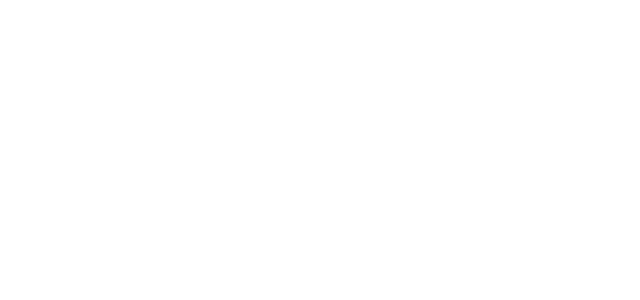
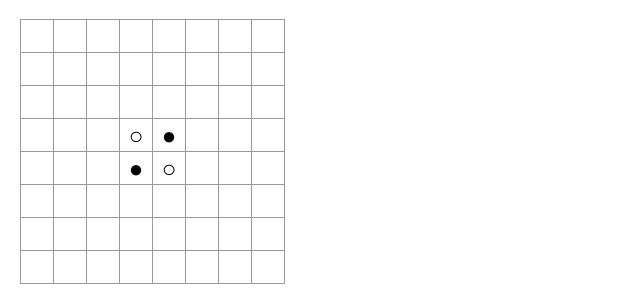
Before and after one commit to natsuya-kume/Othello, a React (Create React App) app: page / in a window 1280 px wide. Shown: the top 300 px of the page, without its empty margins (0-640 px from the left). Built offline with nearby package versions, Linux system fonts and the light colour scheme; the HTML template or start-up script is replaced by a standard one.

Commit message:
Display board on screen

```diff
--- a/src/App.tsx
+++ b/src/App.tsx
@@ -1,9 +1,11 @@
 import React from "react";
+import GameComponent from "./GameComponent";
+import "./Othello.css";
 
 const App = () => {
   return (
     <div className="App">
-      <p className="App-intro">{/* <GameComponent></GameComponent> */}</p>
+      <GameComponent />
     </div>
   );
 };
--- a/src/Board.tsx
+++ b/src/Board.ts
@@ -91,7 +91,7 @@
     let neighbourX = startX + proceedX;
     let neighbourY = startY + proceedY;
     if (!this.inBoard(neighbourX, neighbourY)) {
-      false;
+      return false;
     }
     let nextPiece = Board.getNextPiece(isFirst);
     let neighbourPiece = this.getSquare(neighbourX, neighbourY);
--- /dev/null
+++ b/src/BoardComponent.tsx
@@ -0,0 +1,33 @@
+import { Component } from "react";
+import { Board } from "./Board";
+import { SquareComponent } from "./SquareComponent";
+
+export interface IBoardComponentProps {
+  board: Board;
+  onClick(x: number, y: number): void;
+}
+// 盤面を扱うコンポーネント
+
+export class BoardComponent extends Component<IBoardComponentProps, {}> {
+  // 駒を描画する関数
+  renderSquare(x: number, y: number) {
+    return (
+      <SquareComponent
+        value={this.props.board.getSquare(x, y)}
+        onClick={() => this.props.onClick(x, y)}
+      />
+    );
+  }
+
+  render() {
+    const rows = [];
+    for (let i = 0; i < this.props.board.rowNumber; i++) {
+      let columns = [];
+      for (let j = 0; j < this.props.board.columnNumber; j++) {
+        columns.push(<span>{this.renderSquare(j, i)}</span>);
+      }
+      rows.push(<div className="borad-row">{columns}</div>);
+    }
+    return <div>{rows}</div>;
+  }
+}
--- /dev/null
+++ b/src/GameComponent.tsx
@@ -0,0 +1,48 @@
+import { Component } from "react";
+import { Board } from "./Board";
+import { BoardComponent } from "./BoardComponent";
+
+// オブジェクトの型を宣言
+interface GameState {
+  firstIsNext: boolean;
+}
+
+export default class GameComponent extends Component<{}, GameState> {
+  board: Board;
+  state: GameState = {
+    firstIsNext: true,
+  };
+
+  // 初期化メソッド
+  constructor(props: {}) {
+    // 親クラスの「コンストラクタ」を呼び出すからsuperを書く 親クラスのコンストラクタに子クラスのpropsを渡して、処理を依頼する
+    super(props);
+    // ボードのインスタンスの作成　8*8の盤面
+    this.board = new Board(8, 8);
+  }
+
+  render() {
+    return (
+      <div className="game">
+        <div className="game-board">
+          <BoardComponent
+            board={this.board}
+            onClick={(x, y) => this.handleClick(x, y)}
+          />
+        </div>
+      </div>
+    );
+  }
+
+  // マスがクリックされた時の処理
+  private handleClick(x: number, y: number) {
+    if (this.board.getSquare(x, y)) {
+      alert("既に駒が置かれています");
+      return;
+    }
+
+    this.board.executeReverse(x, y, this.state.firstIsNext);
+    this.board.setSquare(x, y, this.state.firstIsNext);
+    this.setState({ firstIsNext: !this.state.firstIsNext });
+  }
+}
--- /dev/null
+++ b/src/Othello.css
@@ -0,0 +1,50 @@
+body {
+  font: 14px "Century Gothic", Futura, sans-serif;
+  margin: 20px;
+}
+ol,
+ul {
+  padding-left: 30px;
+}
+
+.board-row:after {
+  clear: both;
+  content: "";
+  display: table;
+}
+
+.status {
+  margin-bottom: 10px;
+}
+
+.square {
+  background: #fff;
+  border: 1px solid #999;
+  float: left;
+  font-size: 24px;
+  font-weight: bold;
+  line-height: 34px;
+  height: 34px;
+  margin-right: -1px;
+  margin-top: -1px;
+  padding: 0;
+  text-align: center;
+  width: 34px;
+}
+
+.square:focus {
+  outline: none;
+}
+
+.kbd-navigation .square:focus {
+  background: #ddd;
+}
+
+.game {
+  display: flex;
+  flex-direction: row;
+}
+
+.game-info {
+  margin-left: 20px;
+}
--- /dev/null
+++ b/src/SquareComponent.tsx
@@ -0,0 +1,17 @@
+import { Component } from "react";
+
+export interface ISquareComponentProps {
+  onClick(): void;
+  value: string;
+}
+
+// マスを扱うコンポーネント
+export class SquareComponent extends Component<ISquareComponentProps, {}> {
+  render() {
+    return (
+      <button className="square" onClick={() => this.props.onClick()}>
+        {this.props.value}
+      </button>
+    );
+  }
+}
```
